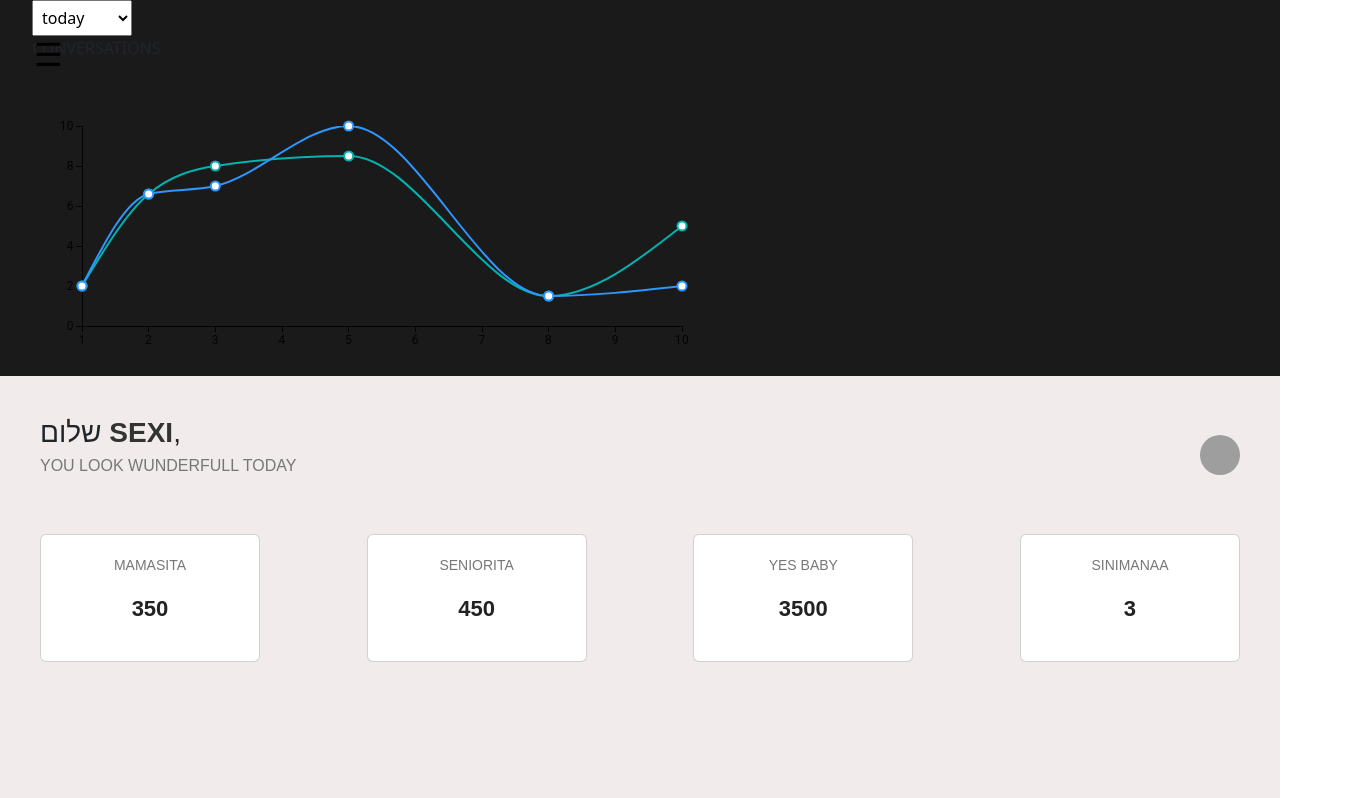
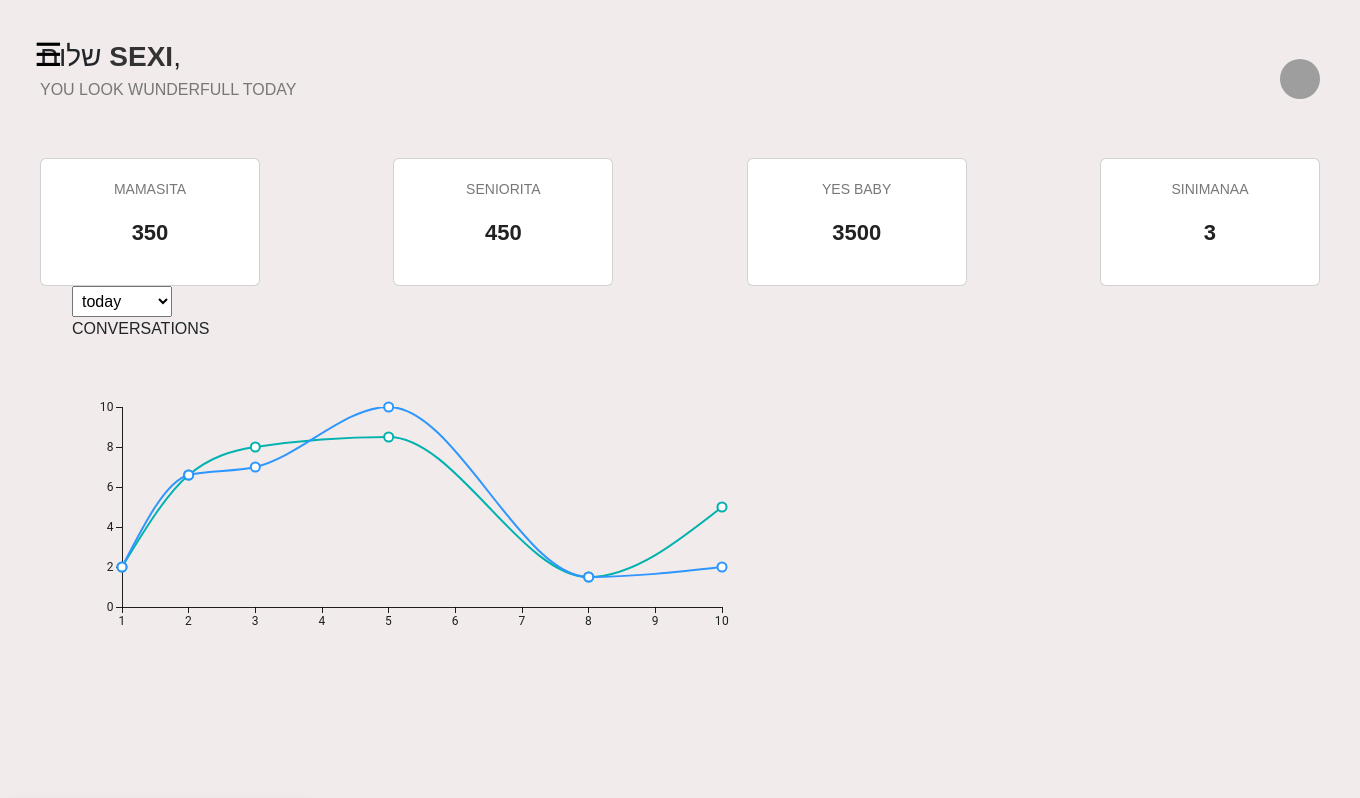
Before and after one commit to shlomi1099/sparkleB, a React app: page / in a window 1280 px wide. Shown: the top 798 px of the page, 1360 px wide, since content can reach past the window. Built offline with nearby package versions, Linux system fonts and the light colour scheme; grey boxes are pictures that could not be loaded; the HTML template or start-up script is replaced by a standard one.

Commit message:
compents

```diff
--- a/src/App.jsx
+++ b/src/App.jsx
@@ -1,5 +1,4 @@
 import React from 'react'
-import Chart from './pages/Chart'
 import Dashboard from './pages/Dashboard';
 
 import Leaderboard from "./components/Leaderboard";
@@ -8,7 +7,6 @@ export default function App() {
   return (
     <div>
        <StackedExample />
-      <Chart/>
       <Dashboard/>
       <Leaderboard/>
     </div>
--- a/src/pages/Chart.jsx
+++ b/src/pages/Chart.jsx
@@ -5,8 +5,8 @@ export default function Chart() {
 
 
     return (
-        <div style={{width:"100vw",margin:"0px auto"}}>
-            <div style={{ margin: "0 auto" ,width:"95%", backgroundColor: ''}}>
+        <div style={{width:"100vw",}}>
+            <div style={{ margin: "0 auto" ,width:"95%", backgroundColor: '',margin:"0px auto"}}>
                 <select style={{ width: "100px", padding: "5px" }} onChange={(val)=>setChange(val.target.value)}>
                     <option  value="3" >today</option>
                     <option value="4">yesterday</option>
--- a/src/pages/Dashboard.jsx
+++ b/src/pages/Dashboard.jsx
@@ -1,5 +1,6 @@
 import React from "react";
 import "./Dashboard.css";
+import Chart from '../pages/Chart'
 
 export default function Dashboard() {
   return (
@@ -53,6 +54,8 @@ export default function Dashboard() {
           </div>
         </div>
       </div>
+      <Chart/>
+
     </div>
   );
 }
```
